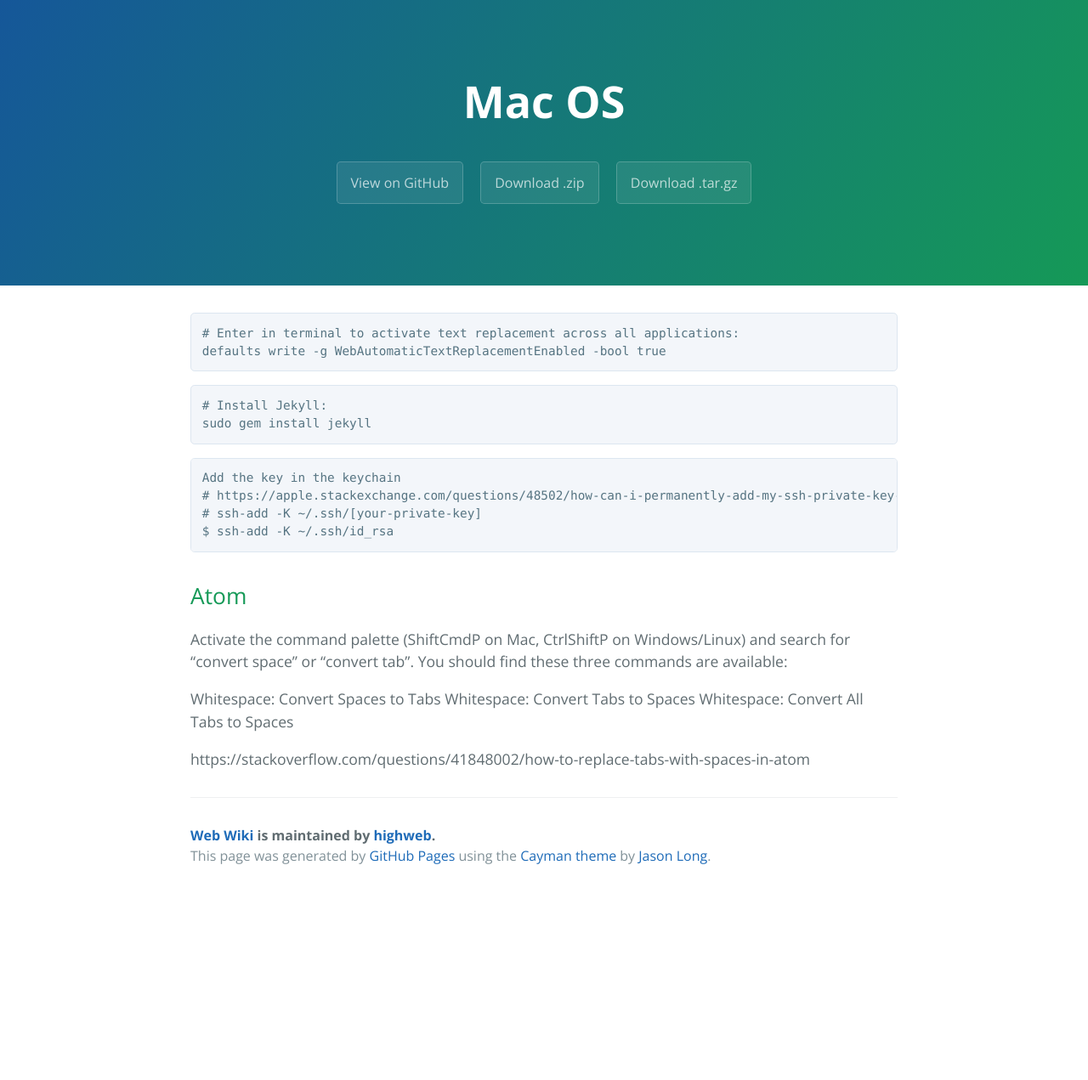
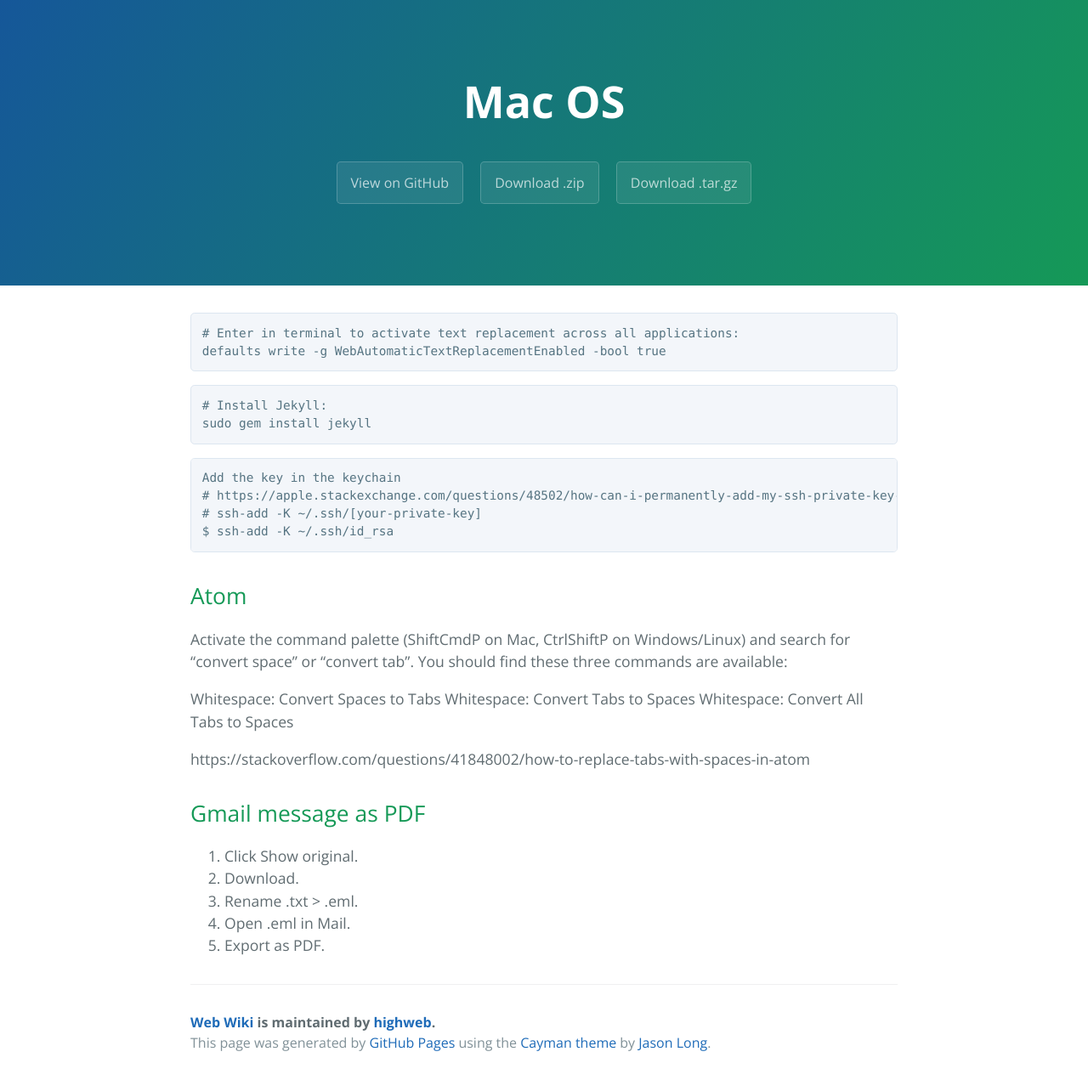
Before and after one commit to highweb/web-wiki, a Jekyll site: the page built from macos.md, in a window 1280 px wide. Shown: the whole page at 85% size. Built offline with Jekyll 4.4.1, drawn with Linux system fonts in a browser that asks for light colours; before the commit the page ends 1051 px from its top, so only the background shows below that.

Commit message:
Update macos.md

```diff
--- a/macos.md
+++ b/macos.md
@@ -29,3 +29,12 @@ Whitespace: Convert Tabs to Spaces
 Whitespace: Convert All Tabs to Spaces
 
 https://stackoverflow.com/questions/41848002/how-to-replace-tabs-with-spaces-in-atom
+
+
+## Gmail message as PDF
+
+1. Click Show original.
+2. Download.
+3. Rename .txt > .eml.
+4. Open .eml in Mail.
+5. Export as PDF.
```
